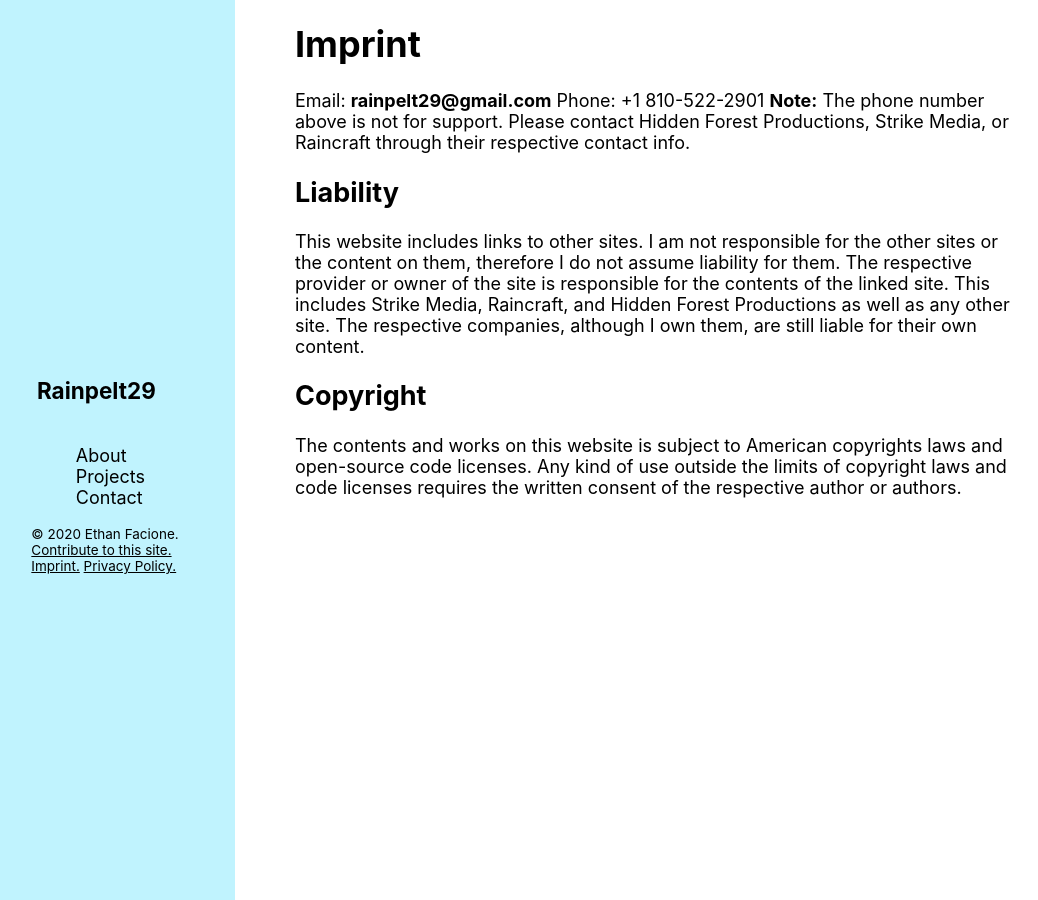
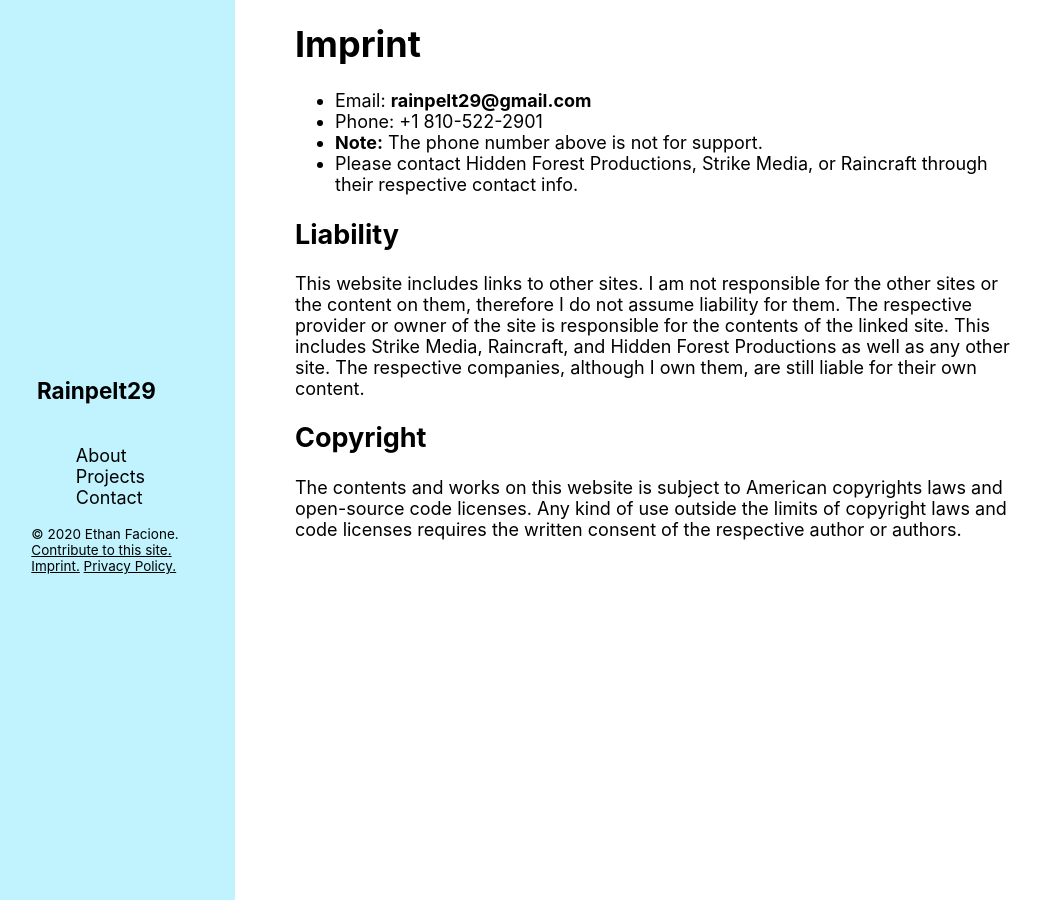
Before and after one commit to Rainpelt29/rainpelt29site, a Jekyll site: the page built from imprint.md, in a window 1280 px wide. Shown: the whole page, without its empty margins (35-1073 px from the left). Built offline with Jekyll 4.4.1, drawn with Linux system fonts in a browser that asks for light colours; some web fonts are replaced.

```diff
--- a/imprint.md
+++ b/imprint.md
@@ -5,10 +5,10 @@ title: Imprint
 
 # Imprint
 
-  Email: **rainpelt29@gmail.com**
-  Phone: +1 810-522-2901
-  **Note:** The phone number above is not for support.
-  Please contact Hidden Forest Productions, Strike Media, or Raincraft through their respective contact info.
+ - Email: **rainpelt29@gmail.com**
+ - Phone: +1 810-522-2901
+ - **Note:** The phone number above is not for support.
+ - Please contact Hidden Forest Productions, Strike Media, or Raincraft through their respective contact info.
 
 ## Liability
 This website includes links to other sites. I am not responsible for the other sites or the content on them, therefore I do not assume liability for them. The respective provider or owner of the site is responsible for the contents of the linked site. This includes Strike Media, Raincraft, and Hidden Forest Productions as well as any other site. The respective companies, although I own them, are still liable for their own content.
```
